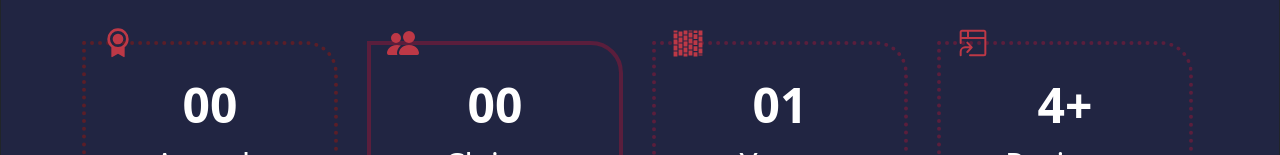
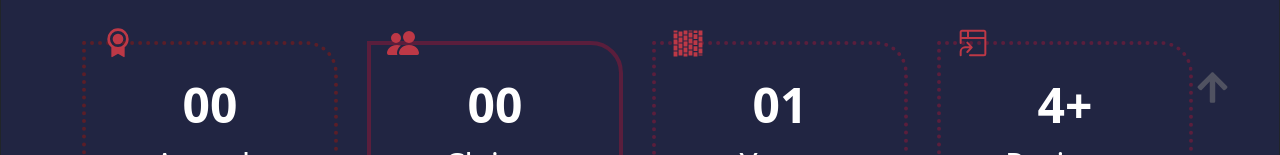
Before and after one commit to wubeabera123/my_portfolio, a React (Create React App) app: page / in a window 1280 px wide. Shown: the part 645-800 px from the top of the page. Built offline with nearby package versions, Linux system fonts and the light colour scheme.

Commit message:
code to scroll to the top of the page

```diff
--- a/package.json
+++ b/package.json
@@ -9,7 +9,9 @@
     "react": "^18.2.0",
     "react-dom": "^18.2.0",
     "react-icons": "^4.10.1",
+    "react-router-dom": "^6.15.0",
     "react-scripts": "5.0.1",
+    "react-scroll": "^1.8.9",
     "web-vitals": "^2.1.4"
   },
   "scripts": {
--- a/src/App.js
+++ b/src/App.js
@@ -6,6 +6,7 @@ import Form from './Form';
 import Info from './Info';
 import Landing from "./Landing.js";
 import Ports from './Ports';
+import ScrollToTop from './ScrollToTop';
 
 
 function App() {
@@ -17,6 +18,7 @@ function App() {
        <Experience/>
        <Form/>
        <Footer/>
+       <ScrollToTop/>
     </div>
   );
 }
--- a/src/Footer.js
+++ b/src/Footer.js
@@ -2,8 +2,10 @@ import React from "react";
 import {MdFacebook} from "react-icons/md";
 import {FaTwitter} from "react-icons/fa";
 import {FaInstagramSquare} from "react-icons/fa";
+//import ScrollToTop from "./ScrollToTop";
 function Footer(){
     return(
+      <div>
        <div id="foot">
           <div className="circle">
              <section>
@@ -19,6 +21,8 @@ function Footer(){
           <div className="line"></div>
           <p style={{color: "white", textAlign: "center", marginTop: "1.8rem"}}>2023-Form | All right reserved</p>
        </div>
+
+     </div>
     )
 }
 export default Footer;
--- a/src/Landing.js
+++ b/src/Landing.js
@@ -1,8 +1,8 @@
 import React from "react";
-import "./index.css";
+//import "./index.css";
 import logo from "./Image/logo.jpg";
 import person from "./Image/person.jpg";
-//import { useState } from "react";
+import { Link } from "react-router-dom";
 import {MdBorderColor, MdFacebook} from "react-icons/md";
 import {FaTwitter} from "react-icons/fa";
 import {FaLinkedinIn} from "react-icons/fa";
@@ -17,7 +17,7 @@ function Landing(){
             height: "4rem",
             }} className="logo"/>
         </div>
-           <div className="ms-auto" style={{marginTop: "-4rem",backgroundColor: "#252235",borderRadius: "0.5rem"}}>
+           <div className="ms-auto" style={{marginTop: "-4rem",backgroundColor: "#48527f",borderRadius: "0.5rem"}}>
              <button class="navbar-toggler" type="button" data-toggle="collapse" data-target="#navbarSupportedContent" aria-controls="navbarSupportedContent" aria-expanded="false" aria-label="Toggle navigation">
                <span class="navbar-toggler-icon"></span>
              </button>
--- /dev/null
+++ b/src/ScrollToTop.js
@@ -0,0 +1,35 @@
+import React, { useState, useEffect } from 'react';
+import { FaArrowUp } from 'react-icons/fa';
+import { animateScroll as scroll } from 'react-scroll';
+
+const ScrollToTop = () => {
+  const [showScroll, setShowScroll] = useState(false);
+
+  const checkScrollTop = () => {
+    if (!showScroll && window.pageYOffset > 310) {
+      setShowScroll(true);
+    } else if (showScroll && window.pageYOffset <= 300) {
+      setShowScroll(false);
+    }
+  };
+
+  const scrollToTop = () => {
+    scroll.scrollToTop();
+  };
+
+  useEffect(() => {
+    window.addEventListener('scroll', checkScrollTop);
+    return () => {
+      window.removeEventListener('scroll', checkScrollTop);
+    };
+  }, []);
+
+  return (
+    <FaArrowUp
+      className={`scrollTop ${showScroll ? 'showScroll' : ''}`}
+      onClick={scrollToTop}
+    />
+  );
+};
+
+export default ScrollToTop;
--- a/src/index.css
+++ b/src/index.css
@@ -97,3 +97,17 @@ nav ul{
   width: 100%;
   margin-top: -12rem;
 }
+.scrollTop {
+  position: fixed;
+  bottom: 50px;
+  right: 50px;
+  font-size: 35px;
+  color: gray;
+  cursor: pointer;
+  opacity: 1;
+  transition: opacity 0.4s ease-in-out;
+}
+
+.scrollTop.showScroll {
+  opacity: 0.5;
+}
```
Also changed, not shown: 1 other file (tests, documents, lock files or other folders).
